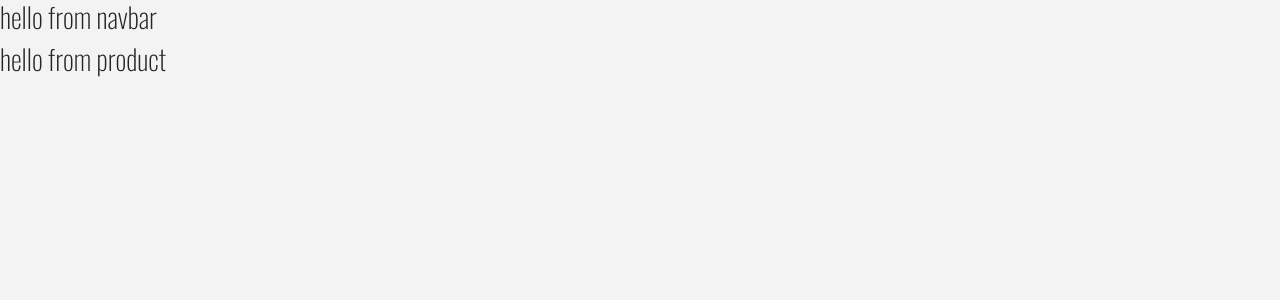
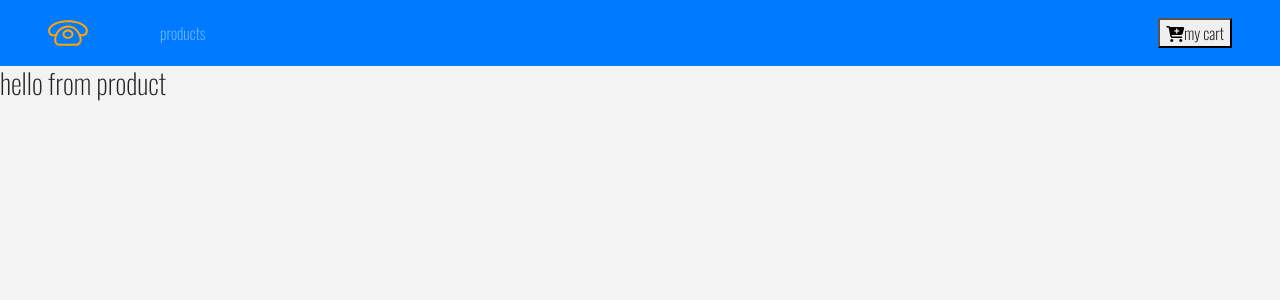
Before and after one commit to alex05d/ecommerce, a React (Create React App) app in the folder react-store/: page / in a window 1280 px wide. Shown: the top 300 px of the page. Built offline with nearby package versions, Linux system fonts and the light colour scheme.

Commit message:
added react router dom and links for products and cart

```diff
--- a/react-store/src/App.js
+++ b/react-store/src/App.js
@@ -1,6 +1,6 @@
 import React from 'react';
 import { Switch, Route } from 'react-router-dom';
-// import logo from './logo.svg';
+import logo from './logo.svg';
 import './App.css';
 import 'bootstrap/dist/css/bootstrap.min.css';
 import Navbar from './components/Navbar';
--- a/react-store/src/components/Navbar.js
+++ b/react-store/src/components/Navbar.js
@@ -1,11 +1,33 @@
 import React, { Component } from 'react';
+import { Link } from 'react-router-dom';
+import logo from '../logo.svg'
 
 export default class Navbar extends Component {
     render() {
         return (
-            <div>
-                <h3>hello from navbar</h3>
-            </div>
+            <nav className="navbar navbar-expand-sm bg-primary navbar-dark px-sm-5">
+                {/* /*
+https://www.iconfinder.com/icons/1243689/call_phone_icon
+Creative Commons (Attribution 3.0 Unported);
+https://www.iconfinder.com/Makoto_msk */ }
+                <Link to="/">
+                    <img src={logo} alt="store" className="navbar-brand" />
+                </Link>
+                <ul className="navbar-nav align-items-center">
+                    <li className="nav-item ml-5">
+                        <Link to="/" className="nav-link">
+                            products
+                        </Link>
+                    </li>
+                </ul>
+                <Link to="/cart" className="ml-auto">
+                    <button>
+                        <i className="fas fa-cart-plus" />
+                        my cart
+                    </button>
+                </Link>
+
+            </nav>
         )
     }
 }
```
